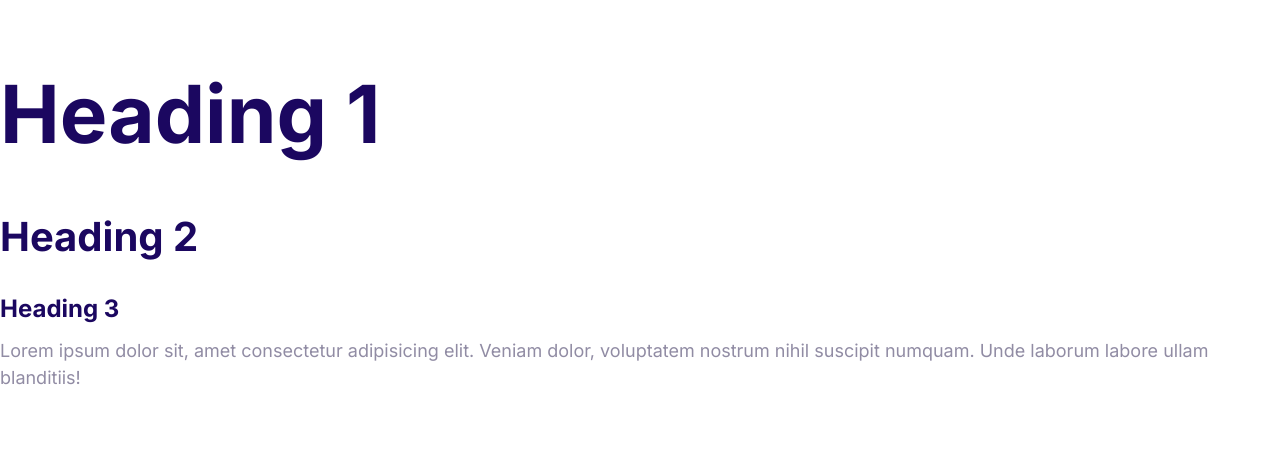
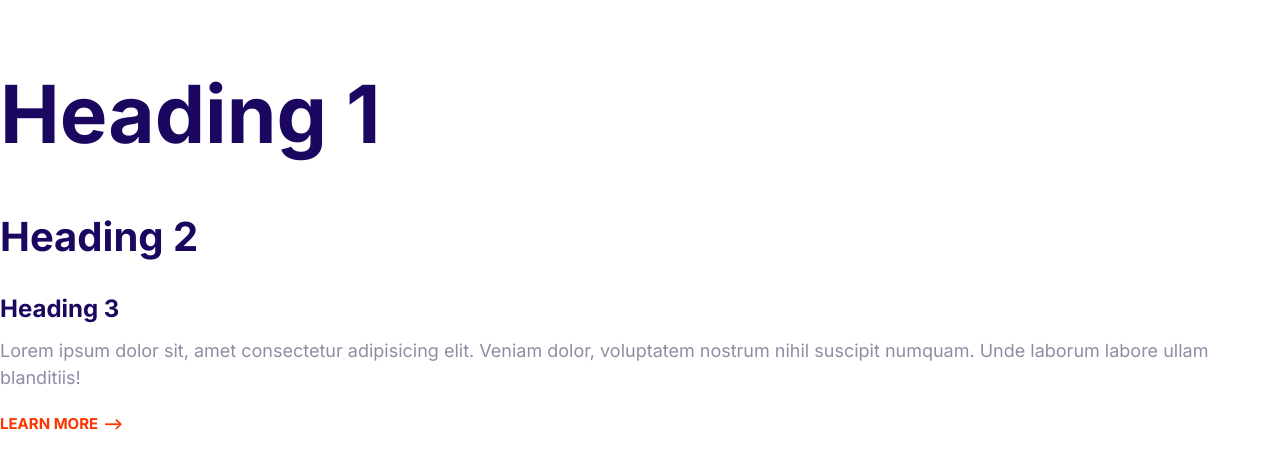
Before and after one commit to zhengshuang2011/HTML-CSS-Project, a plain HTML site: page index.html in a window 1280 px wide. Drawn offline with Linux system fonts and the light colour scheme.

Commit message:
Build the arrow link component.

```diff
--- a/css/styles.css
+++ b/css/styles.css
@@ -5,6 +5,8 @@
   --color-heading: #1b0760;
   --color-body: #918ca4;
 }
+
+/* Typography */
 
 html {
   /* 62.5% of 16px = 10px   16px: default size */
@@ -29,11 +31,9 @@
   font-size: 7rem;
 }
 h2 {
-  /* 1rem: 1 * font size of the html element */
   font-size: 4rem;
 }
 h3 {
-  /* 1rem: 1 * font size of the html element */
   font-size: 3rem;
 }
 p {
@@ -53,3 +53,28 @@
     font-size: 2.4rem;
   }
 }
+
+/* Links */
+a {
+  text-decoration: none;
+}
+
+.link-arrow {
+  color: var(--color-accent);
+  text-transform: uppercase;
+  font-size: 2rem;
+  font-weight: bold;
+}
+.link-arrow::after {
+  content: "-->";
+  margin-left: 5px;
+  transition: margin 0.15s;
+}
+.link-arrow:hover::after {
+  margin-left: 10px;
+}
+@media screen and (min-width: 1024px) {
+  .link-arrow {
+    font-size: 1.5rem;
+  }
+}
--- a/index.html
+++ b/index.html
@@ -24,5 +24,6 @@
       voluptatem nostrum nihil suscipit numquam. Unde laborum labore ullam
       blanditiis!
     </p>
+    <a href="#" class="link-arrow">Learn More</a>
   </body>
 </html>
```
Also changed, not shown: components/links.html (added, +1 -0 lines).
